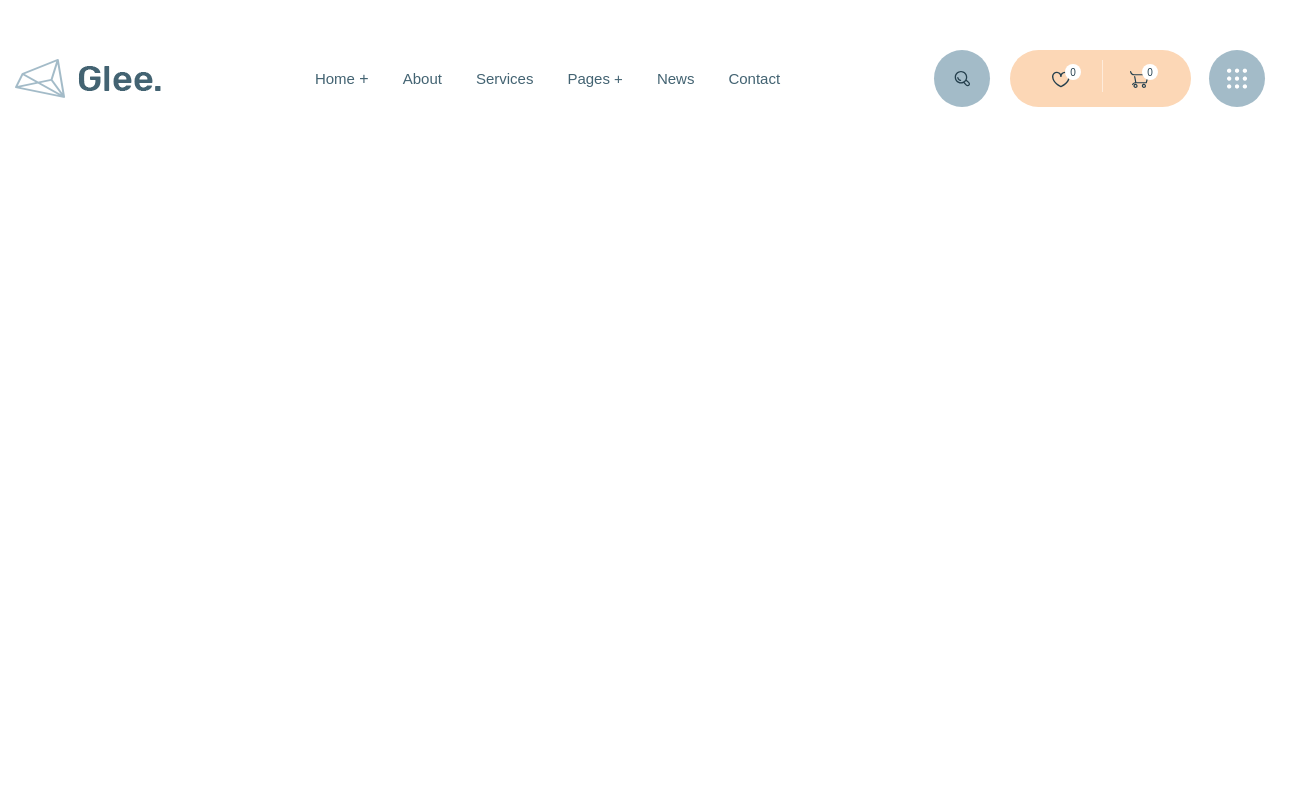
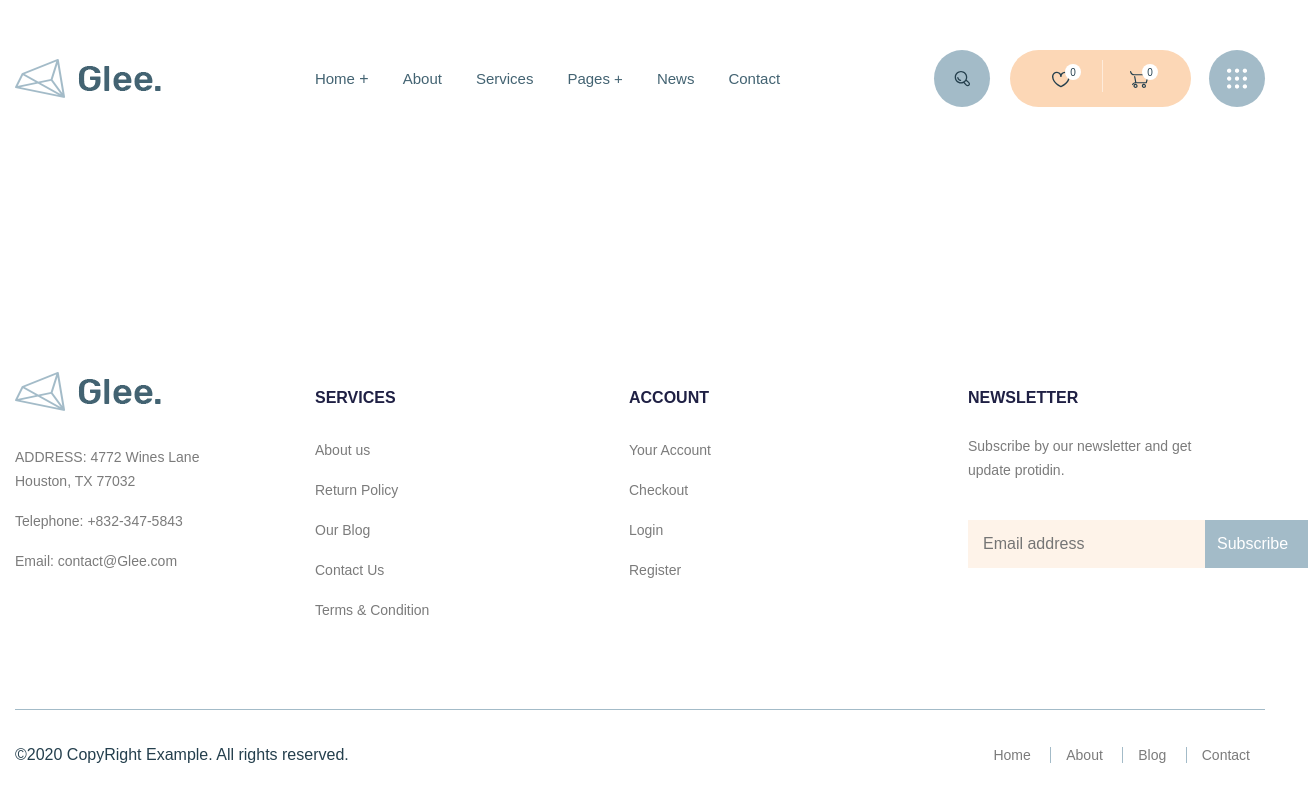
Before and after one commit to Ondorion/glee, a website: page app/index.html in a window 1280 px wide. Shown: the whole page, 1308 px wide, since content can reach past the window. Drawn offline with nearby package versions, Linux system fonts and the light colour scheme; files that its build step writes are made by us from their sources.

Commit message:
added footer

```diff
--- a/app/index.html
+++ b/app/index.html
@@ -63,6 +63,91 @@
     </div>
   </header>
 
+  <main class="main">
+
+  </main>
+
+
+  <footer class="footer">
+    <div class="container">
+      <div class="footer-top">
+        <div class="footer-top__item footer-top__item-contact">
+          <a class="logo footer-top__logo" href="#">
+            <img class="logo__img" src="images/logo.png" alt="">
+          </a>
+          <a class="footer-top__adress" href="#">
+            ADDRESS: 4772 Wines Lane
+            Houston, TX 77032</a>
+          <a class="footer-top__phone" href="tell:+8323475843">
+            Telephone: +832-347-5843
+          </a>
+          <a class="footer-top__email" href="mailto:contact@Glee.com">
+            Email: contact@Glee.com
+          </a>
+        </div>
+        <div class="footer-top__item footer-top__nav">
+          <h6 class="footer-top__title">SERVICES</h6>
+          <ul class="footer-top__list">
+            <li class="footer-top__list-item">
+              <a class="footer-top__list-link" href="#">About us</a>
+            </li>
+            <li class="footer-top__list-item">
+              <a class="footer-top__list-link" href="#">Return Policy</a>
+            </li>
+            <li class="footer-top__list-item">
+              <a class="footer-top__list-link" href="#">Our Blog</a>
+            </li>
+            <li class="footer-top__list-item">
+              <a class="footer-top__list-link" href="#">Contact Us</a>
+            </li>
+            <li class="footer-top__list-item">
+              <a class="footer-top__list-link" href="#">Terms & Condition</a>
+            </li>
+          </ul>
+        </div>
+        <div class="footer-top__item footer-top__nav">
+          <h6 class="footer-top__title">ACCOUNT</h6>
+          <ul class="footer-top__list">
+            <li class="footer-top__list-item">
+              <a class="footer-top__list-link" href="#">Your Account</a>
+            </li>
+            <li class="footer-top__list-item">
+              <a class="footer-top__list-link" href="#">Checkout</a>
+            </li>
+            <li class="footer-top__list-item">
+              <a class="footer-top__list-link" href="#">Login</a>
+            </li>
+            <li class="footer-top__list-item">
+              <a class="footer-top__list-link" href="#">Register</a>
+            </li>
+          </ul>
+        </div>
+        <div class="footer-top__item footer-top__item-submit">
+          <h6 class="footer-top__title">NEWSlETTER</h6>
+          <p class="footer-top__text">
+            Subscribe by our newsletter and get
+            update protidin.
+          </p>
+          <form class="footer-top__form">
+            <input class="footer-top__form-input" type="email" placeholder="Email address" required>
+            <button class="footer-top__form-btn">Subscribe</button>
+          </form>
+        </div>
+      </div>
+      <div class="footer-bottom">
+        <div class="footer-bottom__copy">
+          ©2020 CopyRight Example. All rights reserved.
+        </div>
+        <div class="footer-bottom__menu">
+          <a class="footer-bottom__link" href="#">Home</a>
+          <a class="footer-bottom__link" href="#">About</a>
+          <a class="footer-bottom__link" href="#">Blog</a>
+          <a class="footer-bottom__link" href="#">Contact</a>
+        </div>
+      </div>
+    </div>
+  </footer>
+
 
 
   <script src="js/main.min.js"></script>
--- a/app/scss/_global.scss
+++ b/app/scss/_global.scss
@@ -1,6 +1,16 @@
+html,
+body{
+  height: 100%;
+}
+
 body{
   @extend %rubik-400;
   color: $title;
+  display: flex;
+  flex-direction: column;
+}
+.main{
+  flex-grow: 1;
 }
 
 .container{
@@ -8,3 +18,11 @@
   padding: 0 15px;
   margin: 0 auto;
 }
+
+
+a{
+  display: inline-block;
+  font-size: 14px;
+  line-height: 32px;
+  color: $link;
+}
--- a/app/scss/_vars.scss
+++ b/app/scss/_vars.scss
@@ -1,6 +1,7 @@
 $button: #a3bbc8;
 $assent: #fcd7b6;
 $title: #243f4d;
+$link: #7b7b7b;
 
 
 %dmsans-400{
--- a/app/scss/style.scss
+++ b/app/scss/style.scss
@@ -90,6 +90,87 @@
   }
 }
 
+.footer-top{
+  display: flex;
+  padding: 80px 0 75px;
+  border-bottom: 1px solid $button;
+  &__item-contact{
+    width: 195px;
+    margin-right: 105px;
+  }
+  &__logo{
+    margin-bottom: 30px;
+  }
+  &__adress,
+  &__phone,
+  &__email{
+    margin-bottom: 16px;
+    font-size: 14px;
+    line-height: 24px;
+    color: #7b7b7b;
+  }
+
+  &__nav{
+    width: 132px;
+    margin-right: 182px;
+  }
+
+  &__title{
+    font-size: 16px;
+    line-height: 21px;
+    color: #1f2044;
+    @extend %dmsans-700;
+    margin-top: 15px;
+    text-transform: uppercase;
+    margin-bottom: 26px;
+  }
+  &__list-item{
+    margin-bottom: 8px;
+  }
+  &__text{
+    width: 242px;
+    font-size: 14px;
+    line-height: 24px;
+    color: $link;
+    margin-bottom: 38px;
+  }
+  &__item-submit{
+    margin-left: 25px;
+    width: 270px;
+  }
+  &__form{
+    display: flex;
+  }
+  &__form-input{
+    border: none;
+    padding: 15px;
+    background-color: rgb(252, 215, 182, .3);
+
+  }
+  &__form-btn{
+    padding: 15px 20px 15px 12px;
+    background-color: $button;
+    color: #fff;
+    border: none;
+
+  }
+
+}
+.footer-bottom{
+  display: flex;
+  justify-content: space-between;
+  align-items: center;
+  height: 90px;
+  &__link{
+    padding: 0 15px;
+    line-height: 16px;
+  }
+  &__link+.footer-bottom__link{
+    border-left: 1px solid $button;
+
+  }
+}
+
 
 
 
```
